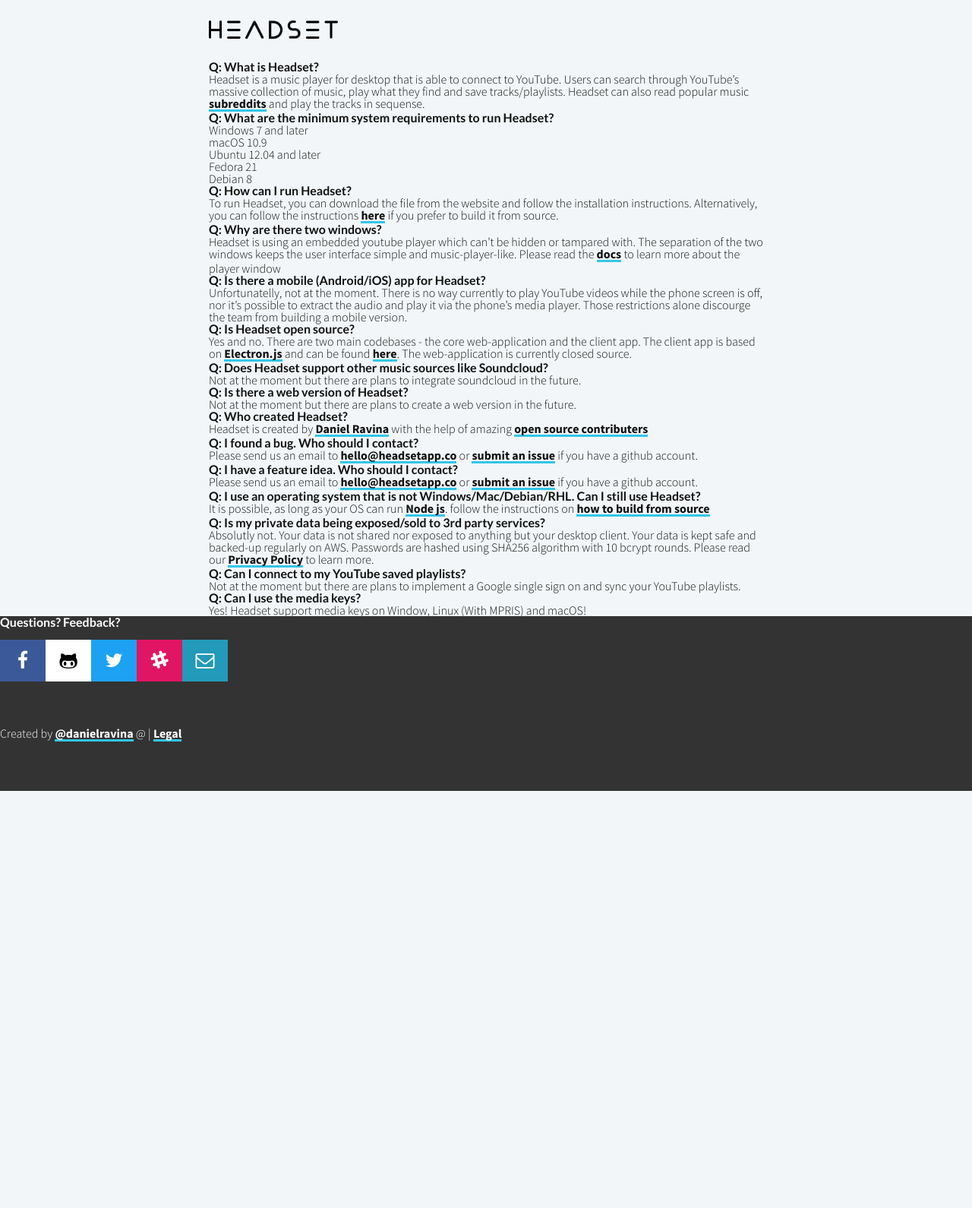
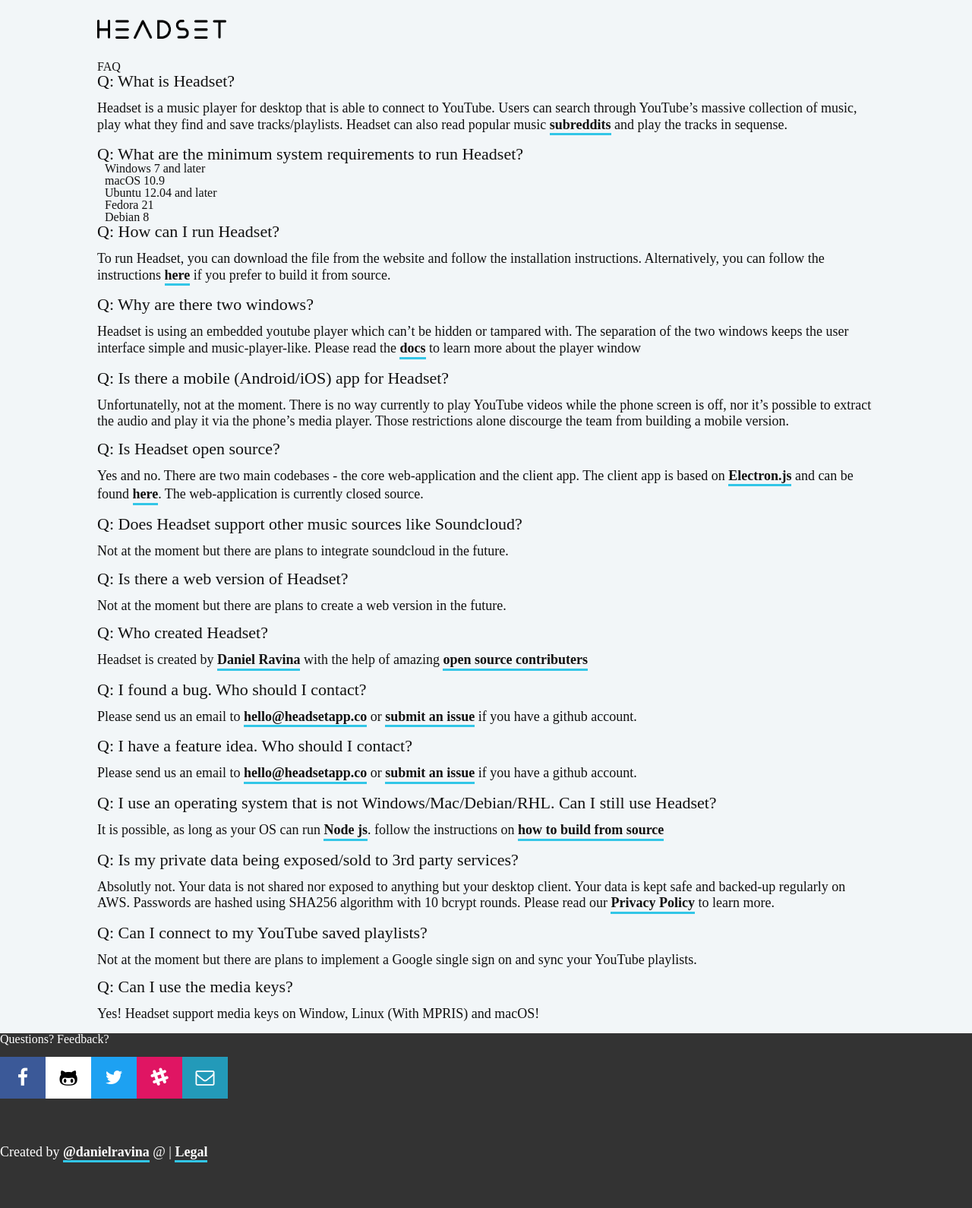
Before and after one commit to headsetapp/headsetapp.github.io, a Jekyll site: the page built from docs/faq.md, in a window 1280 px wide. Shown: the whole page at 76% size. Built offline with Jekyll 4.4.1, drawn with Linux system fonts in a browser that asks for light colours; nearby versions of some CDN libraries; our own code applies the rules of GitHub Pages for plain Markdown files; library files that are not in the unit come from our copies; before the commit the page ends 1041 px from its top, so only the background shows below that.

Commit message:
add some style to document layout

```diff
--- a/_config.yml
+++ b/_config.yml
@@ -11,4 +11,3 @@
 - ".gitignore"
 - CNAME
 - readme.md
-theme: jekyll-theme-cayman
--- a/_layouts/default.html
+++ b/_layouts/default.html
@@ -19,7 +19,7 @@
     <link rel="stylesheet" href="https://headsetapp.co/css/font-awesome.min.css">
     <link rel="stylesheet" href="https://headsetapp.co/css/document.css">
   </head>
-  <body>
+  <body class="document">
   <div class="container">
     <header class="main-header">
       <div class="wrapper">
--- a/css/document.css
+++ b/css/document.css
@@ -1,23 +1,16 @@
 @import '../css/reset.css';
 
-@import url(https://fonts.googleapis.com/css?family=Lato:400,400italic,700,300|Source+Sans+Pro:300,300italic,700);
-
-h1,h2,h3,h4,h5,h6, .button {
-  font-family: "Lato", sans-serif;
-  font-weight: bold;
+.document p {
+  font-size: 18px;
+  margin: 14px 0;
+  line-height: 1.2;
 }
 
-body {
-  font-family: "Source Sans Pro", sans-serif;
-  font-weight: 400;
+.document h3 {
+  font-size: 22px;
 }
 
-.wrapper {
-  width: 730px;
-  max-width: 730px;
-  margin: auto;
+.document ul {
+  list-style-type: circle;
+  margin-left: 10px;
 }
-
-h3 {
-  font-weight: 18px;
-}
--- a/docs/faq.md
+++ b/docs/faq.md
@@ -1,6 +1,7 @@
 ---
 title: FAQ
 ---
+# FAQ
 
 ### Q: What is Headset?
 Headset is a music player for desktop that is able to connect to YouTube. Users can search through YouTube's massive collection of music, play what they find and save tracks/playlists. Headset can also read popular music [subreddits](https://www.youtube.com/watch?v=EvEcBq5yWGw) and play the tracks in sequense.
```
